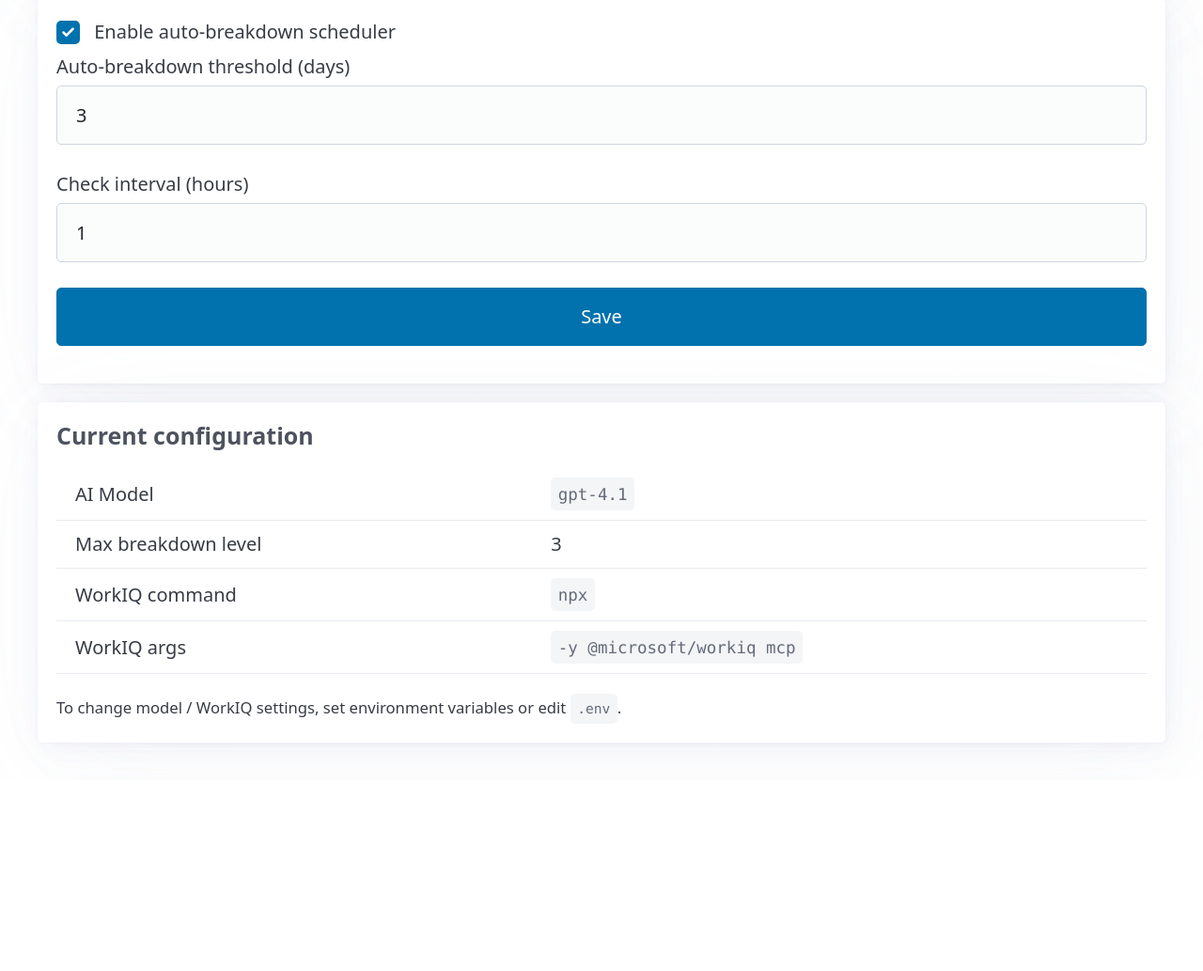
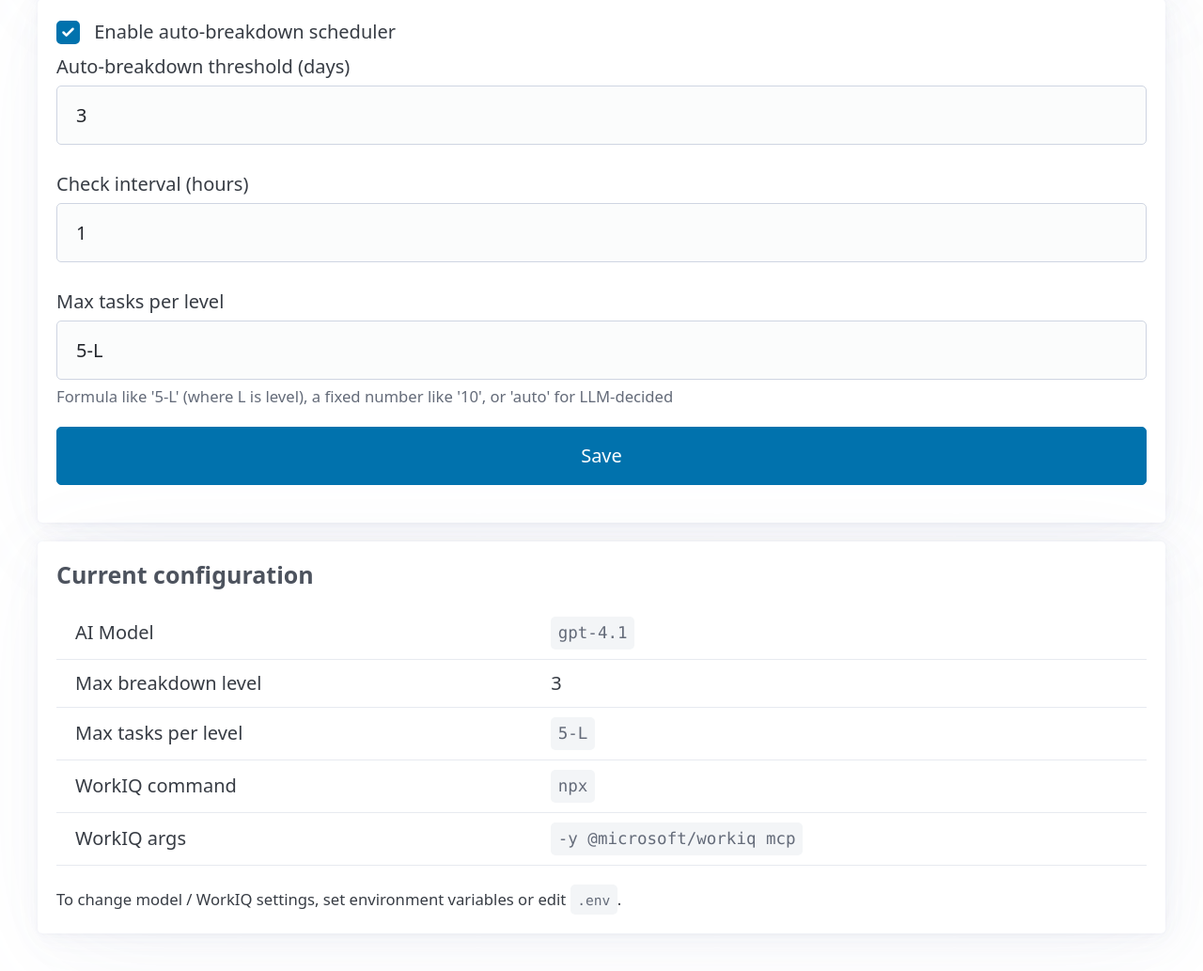
Before and after one commit to shunkino/task-breaker, a FastAPI app: page /settings in a window 1280 px wide. Shown: the part 571-1604 px from the top of the page at 94% size. Before the commit the page ends 1366 px from the top, so only its background shows below. Run offline with FastAPI, Linux system fonts and the light colour scheme; some libraries are stand-ins or nearby versions.

Commit message:
Add max_tasks_per_level to web UI settings page
Co-authored-by: shunkino <7201054+shunkino@users.noreply.github.com>

```diff
--- a/task_breaker/app.py
+++ b/task_breaker/app.py
@@ -442,6 +442,7 @@ def web_update_settings(
     auto_breakdown_enabled: Optional[str] = Form(None),
     auto_breakdown_threshold_days: int = Form(...),
     check_interval_hours: int = Form(...),
+    max_tasks_per_level: str = Form(...),
 ):
     object.__setattr__(
         settings, "auto_breakdown_enabled", auto_breakdown_enabled == "on"
@@ -450,6 +451,7 @@ def web_update_settings(
         settings, "auto_breakdown_threshold_days", auto_breakdown_threshold_days
     )
     object.__setattr__(settings, "check_interval_hours", check_interval_hours)
+    object.__setattr__(settings, "max_tasks_per_level", max_tasks_per_level.strip())
     return RedirectResponse(url="/settings", status_code=303)
 
 
--- a/task_breaker/templates/settings.html
+++ b/task_breaker/templates/settings.html
@@ -42,6 +42,13 @@
         min="1" />
     </label>
 
+    <label for="max-tasks">
+      Max tasks per level
+      <input type="text" id="max-tasks" name="max_tasks_per_level"
+        value="{{ settings.max_tasks_per_level }}" placeholder="5-L" />
+      <small>Formula like '5-L' (where L is level), a fixed number like '10', or 'auto' for LLM-decided</small>
+    </label>
+
     <button type="submit">Save</button>
   </form>
 </article>
@@ -59,6 +66,10 @@
         <td>{{ settings.max_level }}</td>
       </tr>
       <tr>
+        <td>Max tasks per level</td>
+        <td><code>{{ settings.max_tasks_per_level }}</code></td>
+      </tr>
+      <tr>
         <td>WorkIQ command</td>
         <td><code>{{ settings.workiq_command }}</code></td>
       </tr>
```
